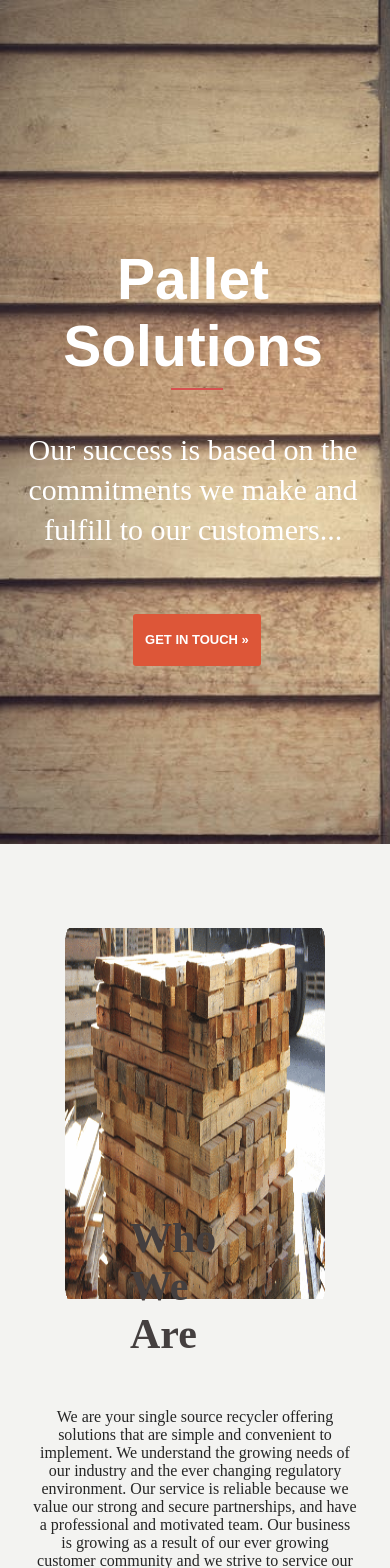
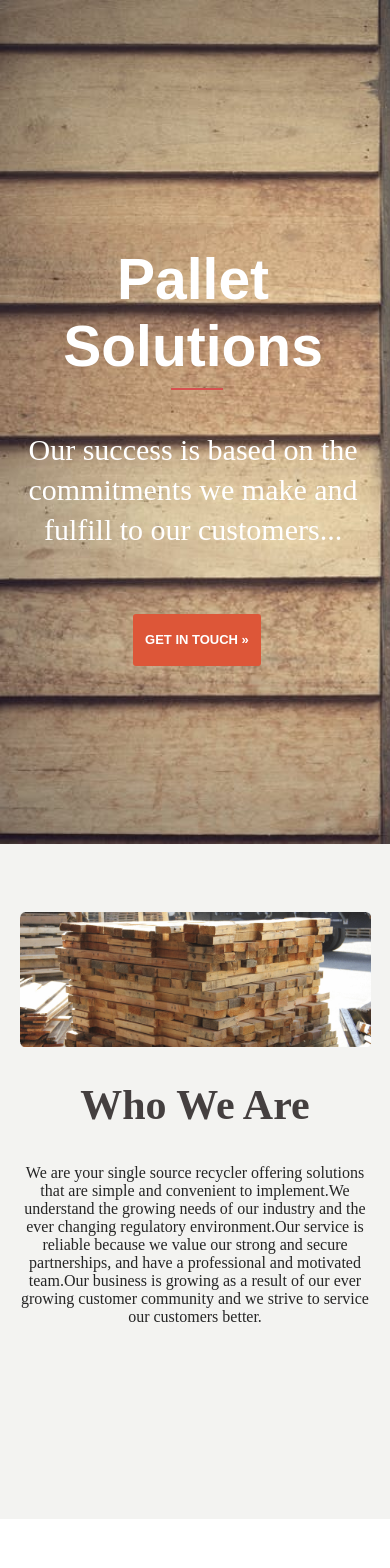
Before and after one commit to LashaunnaS/pallet-solutions-react, a React (Create React App) app: page / in a window 390 px wide. Shown: the top 1568 px of the page. After the commit the page ends 1519 px from the top, so only its background shows below. Built offline with nearby package versions, Linux system fonts and the light colour scheme.

Commit message:
added responsive mobile

```diff
--- a/src/Components/About/AboutStyles.js
+++ b/src/Components/About/AboutStyles.js
@@ -6,36 +6,60 @@ export const About = styled.section `
   width: 100vw;
   height: 100vh;
   display: grid;
-  grid-template-columns: repeat(12, 1fr);
-  grid-template-rows: repeat(6, 1fr);
+  grid-template-areas: ". . ."
+                       ". img ."
+                       "title title title"
+                       ". desc .";
+  grid-template-columns: 17% 1fr 17%;
+  grid-template-rows: 15% 50% 10% 25%;
+
+ @media(max-width: 989px) {
+  height: 80vh;
+ }
+  @media(max-width: 981px) {
+  grid-template-columns: 5% 1fr 5%;
+  grid-template-rows: 10% 50% 15% 25% ;
+}
+@media(max-width: 666px) {
+  grid-template-columns: 5% 1fr 5%;
+  grid-template-rows: 10% 40% 15% 25% ;
+}
+
+@media(max-width: 455px) {
+  grid-template-rows: 10% 20% 15% 45% ;
+}
+
 `
 export const WoodStack = styled.div `
-grid-column: 3/11;
-grid-row: 2/5;
+  grid-area: img;
   display: flex;
   justify-content: center;
   align-content: center;
 `
 export const Img = styled.img `
-  height: 80%;
+  height: 100%;
   width: 100%;
+
+  @media(max-width: 455px) {
+    /* height: 90%; */
+  }
 `
 export const HeadLine = styled.h2 `
-  grid-column: 5/9 ;
-  grid-row: 4;
+   grid-area: title;
    display: flex;
-  align-self: center;
-  justify-self: center;
+   justify-content: center;
    color: rgb(68, 63, 63);
    font-size: 42px;
-  padding-top: 2em;
+
+   @media(max-width: 981px) {
+  padding-top: 0;
+}
 `
 
 export const Description = styled.div `
-grid-column: 2/12;
-grid-row: 5/6;
+  grid-area: desc;
   display: flex;
-align-self: flex-end;
+  justify-content: center;
   text-align: center;
   color: #252525;
 `
```
Also changed, not shown: src/Components/About/AboutPage.js (+24 -11 lines). Lines whose indentation alone changed are shown as unchanged.
